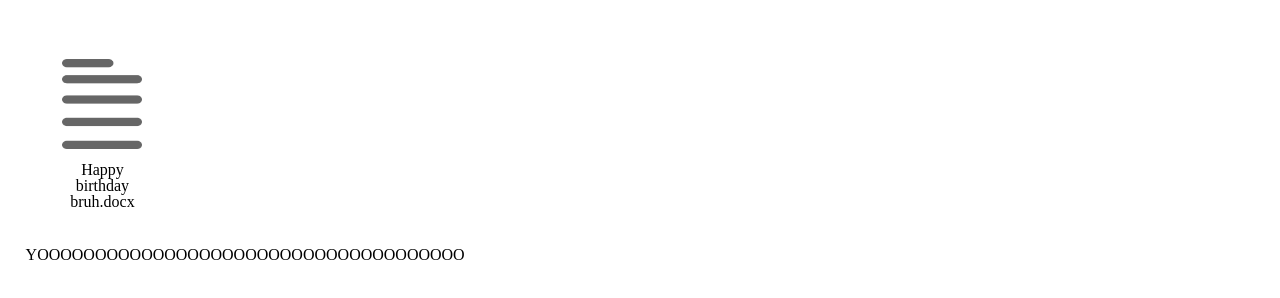
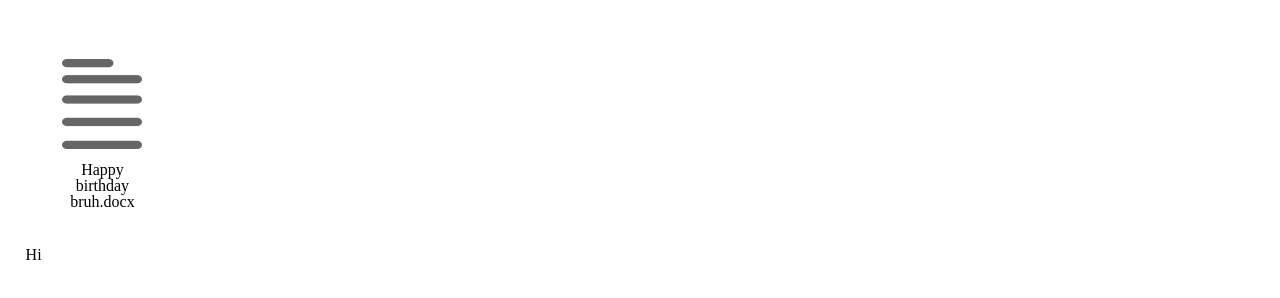
Before and after one commit to idea56/ap-organize, a plain HTML site: page index.html in a window 1280 px wide. Shown: the part 156-454 px from the top of the page. Drawn offline with Linux system fonts and the light colour scheme.

Commit message:
Update index.html

```diff
--- a/index.html
+++ b/index.html
@@ -27,7 +27,7 @@
 
             </div>
 
-            <h1> YOOOOOOOOOOOOOOOOOOOOOOOOOOOOOOOOOOOOO </h1>
+            <h1> Hi </h1>
         </div>
     </body>
 </html>
```
